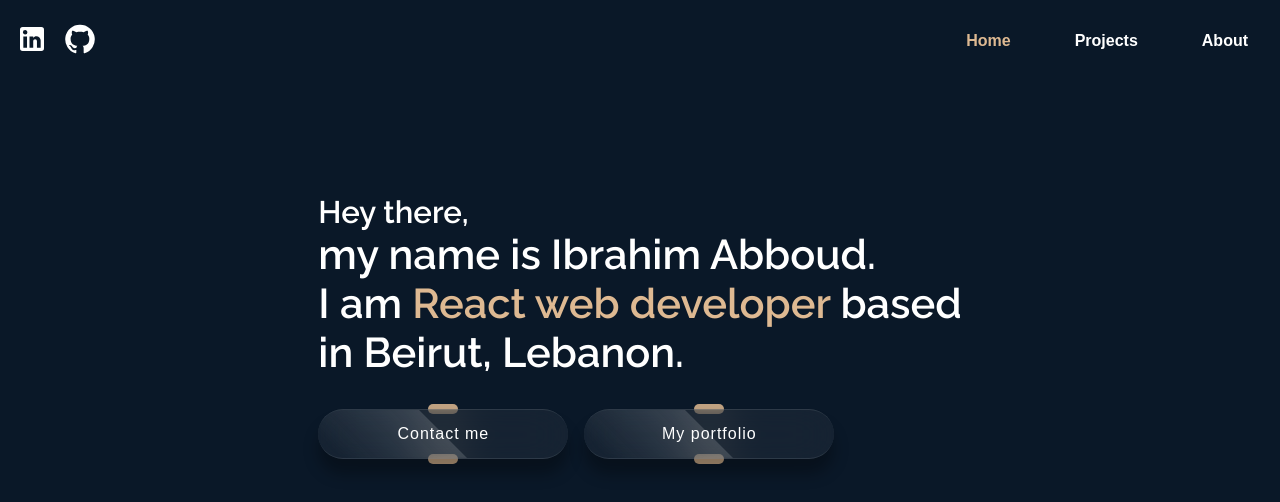
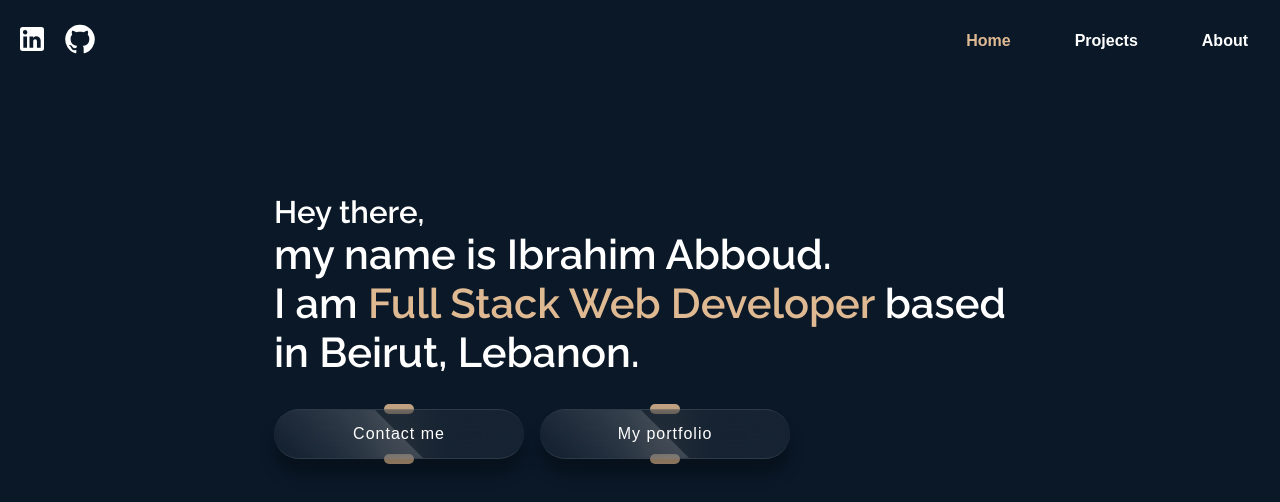
Before and after one commit to spiritnova/Portfolio, a React (Vite) app in the folder vite/: page / in a window 1280 px wide. Shown: the top 502 px of the page. Built offline with nearby package versions, Linux system fonts and the light colour scheme.

Commit message:
changed job title

```diff
--- a/vite/src/Pages/Home.jsx
+++ b/vite/src/Pages/Home.jsx
@@ -14,7 +14,7 @@ export default function Home(){
                     <div className={styles.texts}>
                         <h2>Hey there,</h2>
                         <h1>my name is Ibrahim Abboud.</h1>
-                        <h1>I am <span>React web developer</span> based</h1>
+                        <h1>I am <span>Full Stack Web Developer</span> based</h1>
                         <h1>in Beirut, Lebanon.</h1>
                     </div>
                     <div className={styles.buttons}>
```
